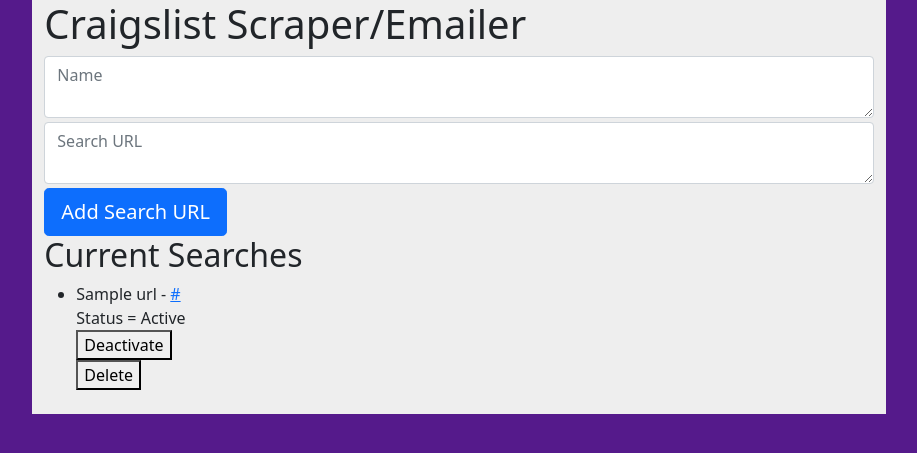
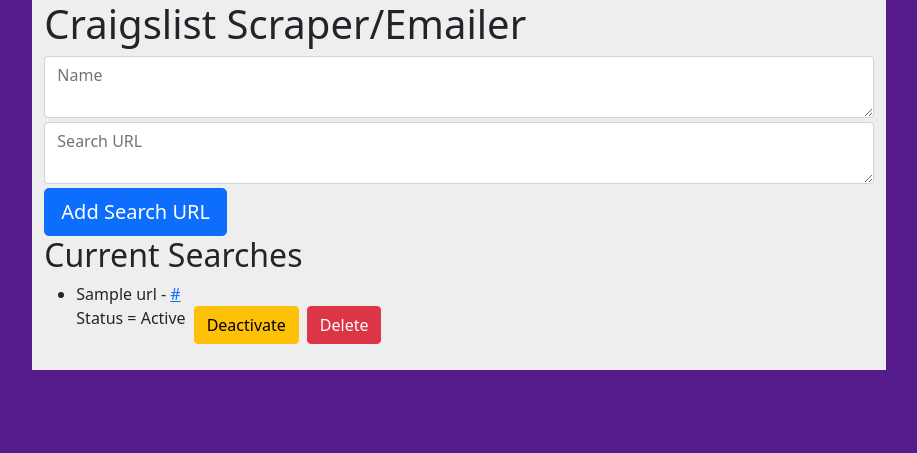
Before and after one commit to michaelpappas/craigslist-scraper-emailer, a Flask app: page / in a window 1280 px wide. Shown: the top 453 px of the page, without its empty margins (181-1098 px from the left). Run offline with Flask 3, Linux system fonts and the light colour scheme; tables that the repository leaves empty hold one stand-in row (values such as "Sample post").

Commit message:
button styling

```diff
--- a/templates/home.html
+++ b/templates/home.html
@@ -31,17 +31,18 @@
     <ul>
       {% for search_query in searches %}
       <li>{{ search_query.name }} - <a href="{{ search_query.search_url }}">{{ search_query.search_url }}</a>
-        <div></div>
+        <br/>
+        <div class="btn-group">
       {% if search_query.active == True %}
-      Status = Active<form method="POST" action="/searches/{{ search_query.id }}/deactivate"><button>Deactivate</button></form>
+      <p class="me-2">Status = Active</p><form method="POST" action="/searches/{{ search_query.id }}/deactivate"><button class="btn btn-warning me-2">Deactivate</button></form>
       {% else %}
-      Status = Inactive <form method="POST" action="/searches/{{ search_query.id }}/activate"><button>Activate</button></form></li>
+      <p class="me-2">Status = Inactive</p> <form method="POST" action="/searches/{{ search_query.id }}/activate"><button class="btn btn-success me-2">Activate</button></form>
       {% endif %}
-      <form method="POST" action="/searches/{{ search_query.id }}/delete"><button >Delete</button></form>
+      <form method="POST" action="/searches/{{ search_query.id }}/delete"><button class="btn btn-danger">Delete</button></form>
+    </div>
+  </li>
       {% endfor %}
     </ul>
-    </div>
-  </div>
 </div>
   <script src="https://cdn.jsdelivr.net/npm/bootstrap@5.0.2/dist/js/bootstrap.bundle.min.js" integrity="sha384-MrcW6ZMFYlzcLA8Nl+NtUVF0sA7MsXsP1UyJoMp4YLEuNSfAP+JcXn/tWtIaxVXM" crossorigin="anonymous"></script>
 </body>
```
